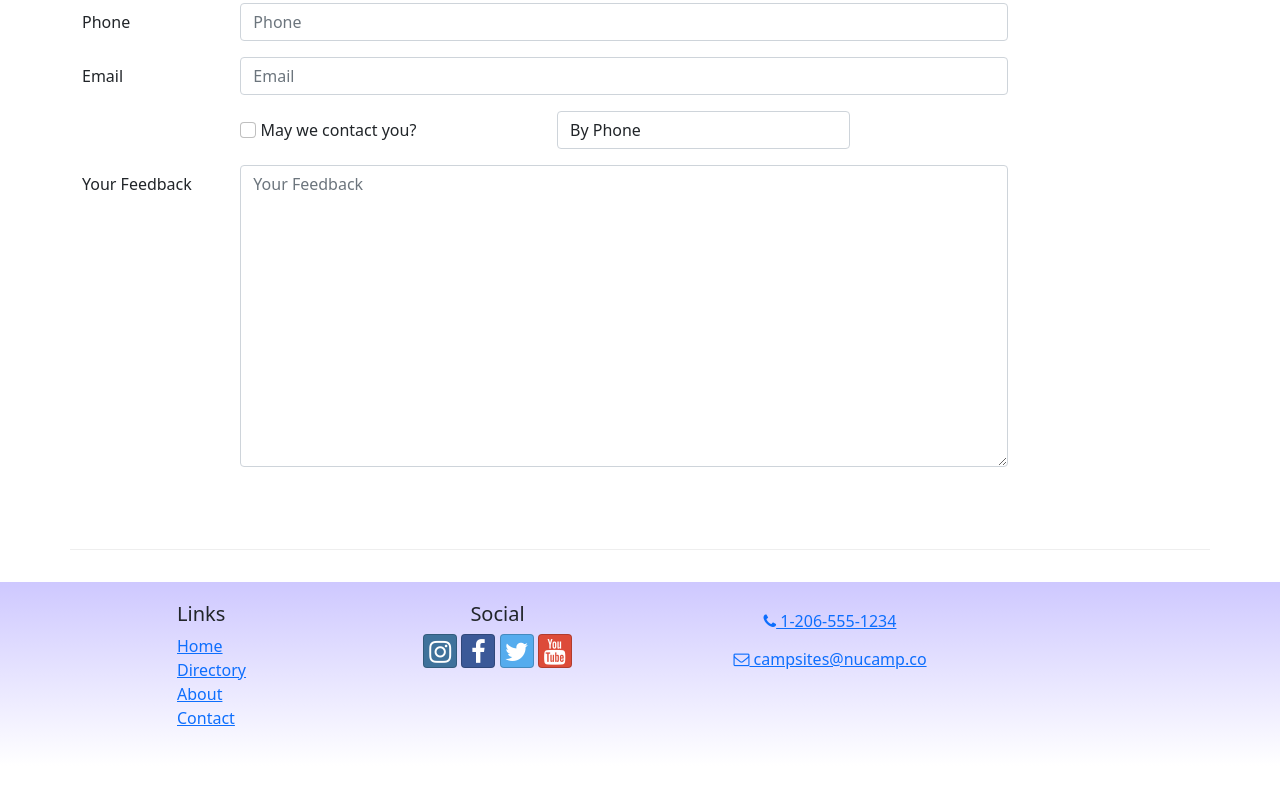
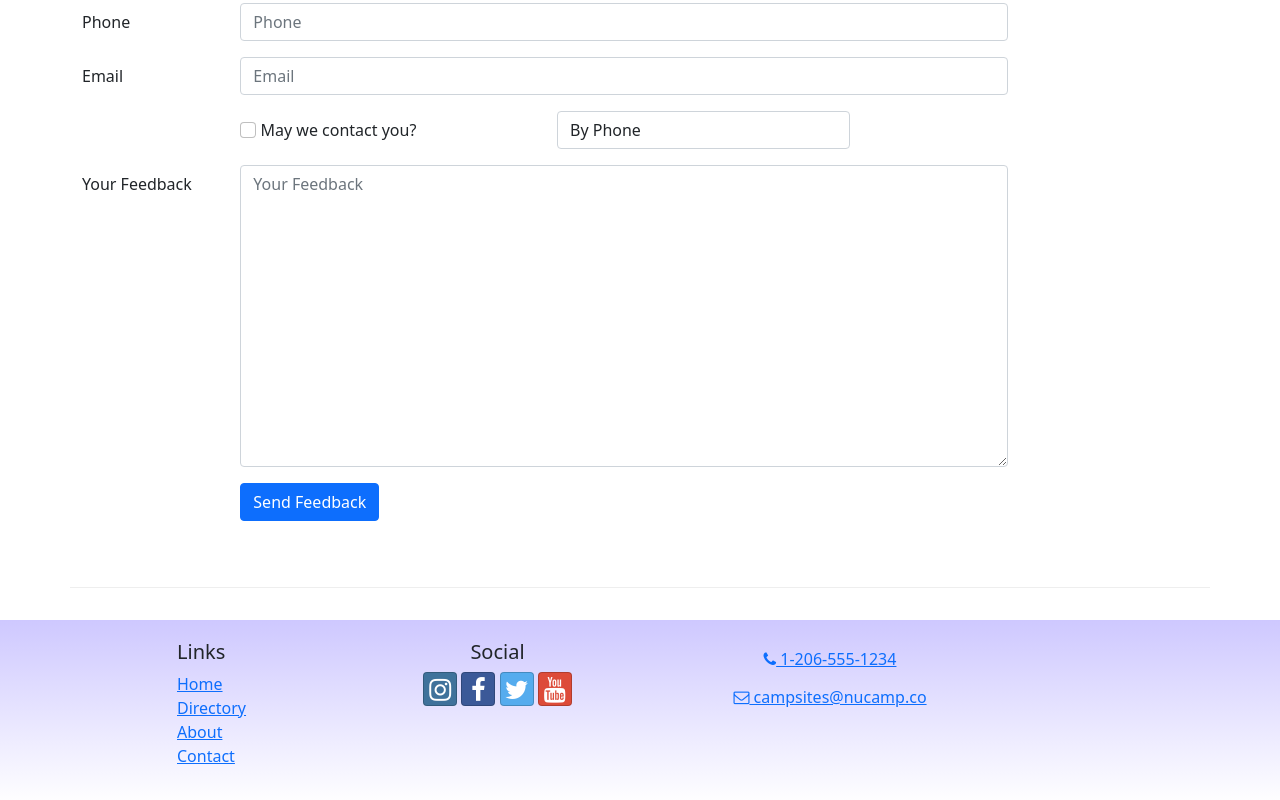
Before and after one commit to mGenerator/nuCampsite-React, a React (Create React App) app: page /contact in a window 1280 px wide. Shown: the part 719-1519 px from the top of the page. Before the commit the page ends 1485 px from the top, so only its background shows below. Built offline with nearby package versions, Linux system fonts and the light colour scheme.

Commit message:
ContactForm Part 3

```diff
--- a/src/App.css
+++ b/src/App.css
@@ -24,7 +24,7 @@ h2 {
 }
 
 .row-content {
-    padding: 50px 0;
+    padding: 50px 0px;
     border-bottom: 1px ridge;
     min-height: 200px;
 }
--- a/src/components/ContactForm.js
+++ b/src/components/ContactForm.js
@@ -2,6 +2,11 @@ import { Button, Label, Col, FormGroup } from "reactstrap";
 import { Formik, Form, Field } from "formik";
 
 const ContactForm = () => {
+  const handleSubmit = (values, {resetForm})=>{
+      console.log('form values:', values);
+      console.log('in JSON format:', JSON.stringify(values));
+      resetForm();
+  }
   return (
     //initalValues prop expects a javascript Object
     <Formik
@@ -9,10 +14,12 @@ const ContactForm = () => {
         firstName: "",
         lastName: "",
         phoneNum: "",
+        email: '',
         agree: false,
         contactType: "By Phone",
         feedback: ""
       }}
+      onSubmit={handleSubmit}
     >
       <Form>
         <FormGroup row>
@@ -99,7 +106,11 @@ const ContactForm = () => {
           </Col>
         </FormGroup>
         <FormGroup row>
-
+          <Col md={{size: 10, offset: 2}}>
+            <Button type='submit' color='primary'>
+              Send Feedback
+            </Button>
+          </Col>
         </FormGroup>
       </Form>
     </Formik>
--- a/src/pages/ContactPage.js
+++ b/src/pages/ContactPage.js
@@ -16,7 +16,7 @@ const ContactPage=()=>{
             U.S.A.
           </address>
         </Col>
-        <Col>
+        <Col >
           <a
             role='button'
             className="btn btn-link"
```
